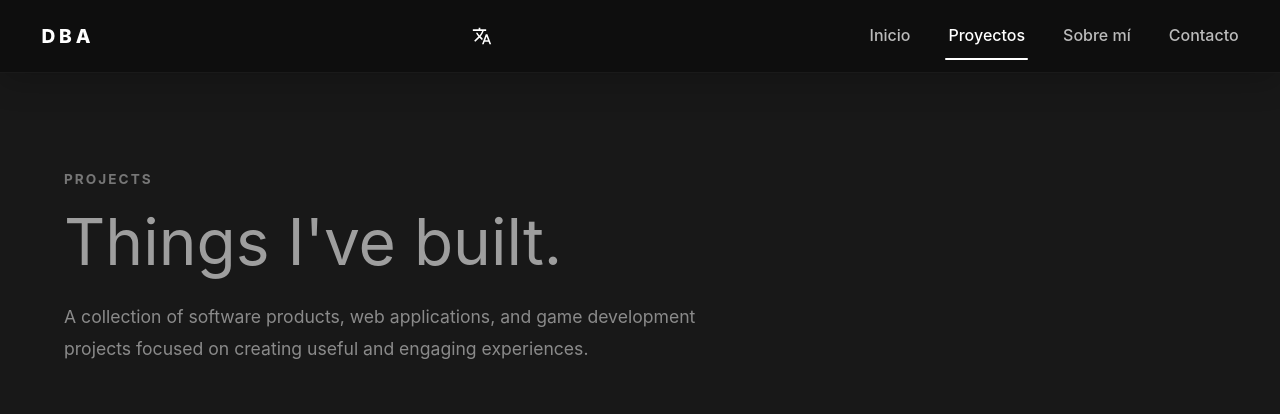
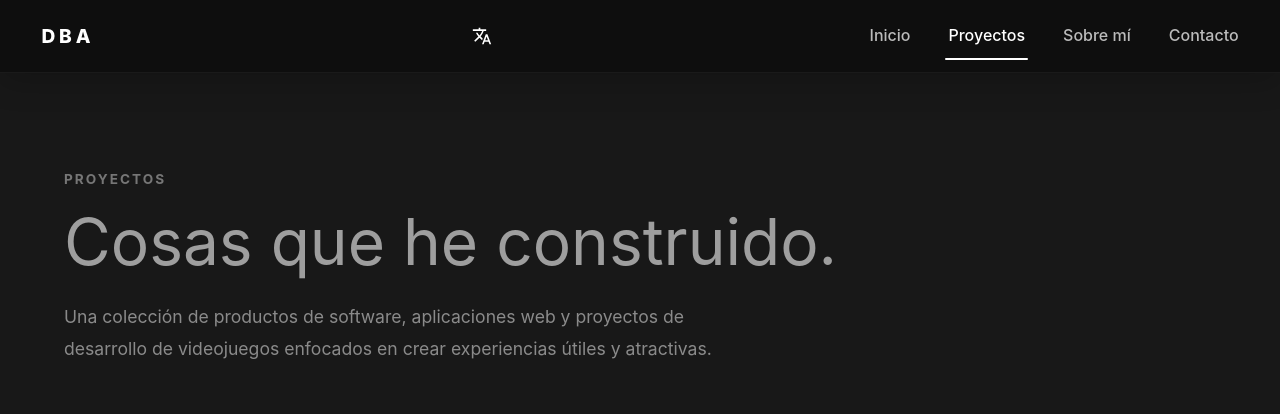
Before and after one commit to GoDie910/personal-website, a Vue app: page /projects in a window 1280 px wide. Shown: the top 414 px of the page. Built offline with nearby package versions, Linux system fonts and the light colour scheme.

Commit message:
Projects: view's translations

```diff
--- a/src/translations/en/index.ts
+++ b/src/translations/en/index.ts
@@ -5,6 +5,7 @@ import skills from './skills'
 import contact from './contact'
 import aboutMe from './about-me'
 import project from './project'
+import projects from './projects'
 
 export default {
   dev,
@@ -14,4 +15,5 @@ export default {
   contact,
   'about-me': aboutMe,
   project,
+  projects,
 }
--- /dev/null
+++ b/src/translations/en/projects.ts
@@ -0,0 +1,6 @@
+export default {
+  label: 'PROJECTS',
+  title: "Things I've built.",
+  description:
+    'A collection of software products, web applications, and game development projects focused on creating useful and engaging experiences.',
+}
--- a/src/translations/es/index.ts
+++ b/src/translations/es/index.ts
@@ -5,6 +5,7 @@ import skills from './skills'
 import contact from './contact'
 import aboutMe from './about-me'
 import project from './project'
+import projects from './projects'
 
 export default {
   dev,
@@ -14,4 +15,5 @@ export default {
   contact,
   'about-me': aboutMe,
   project,
+  projects,
 }
--- /dev/null
+++ b/src/translations/es/projects.ts
@@ -0,0 +1,6 @@
+export default {
+  label: 'PROYECTOS',
+  title: 'Cosas que he construido.',
+  description:
+    'Una colección de productos de software, aplicaciones web y proyectos de desarrollo de videojuegos enfocados en crear experiencias útiles y atractivas.',
+}
--- a/src/translations/pt/index.ts
+++ b/src/translations/pt/index.ts
@@ -5,6 +5,7 @@ import skills from './skills'
 import contact from './contact'
 import aboutMe from './about-me'
 import project from './project'
+import projects from './projects'
 
 export default {
   dev,
@@ -14,4 +15,5 @@ export default {
   contact,
   'about-me': aboutMe,
   project,
+  projects,
 }
--- /dev/null
+++ b/src/translations/pt/projects.ts
@@ -0,0 +1,6 @@
+export default {
+  label: 'PROJETOS',
+  title: 'Coisas que construí.',
+  description:
+    'Uma coleção de produtos de software, aplicações web e projetos de desenvolvimento de jogos focados em criar experiências úteis e envolventes.',
+}
--- a/src/views/ProjectsView.vue
+++ b/src/views/ProjectsView.vue
@@ -1,14 +1,12 @@
 <template>
   <main class="projects-view">
     <section class="hero">
-      <p class="section-label">PROJECTS</p>
+      <p class="section-label">{{ t('projects.label') }}</p>
 
-      <h1>Things I've built.</h1>
+      <h1>{{ t('projects.title') }}</h1>
 
       <p class="hero-description">
-        A collection of software products, web applications, and game
-        development projects focused on creating useful and engaging
-        experiences.
+        {{ t('projects.description') }}
       </p>
     </section>
 
```
